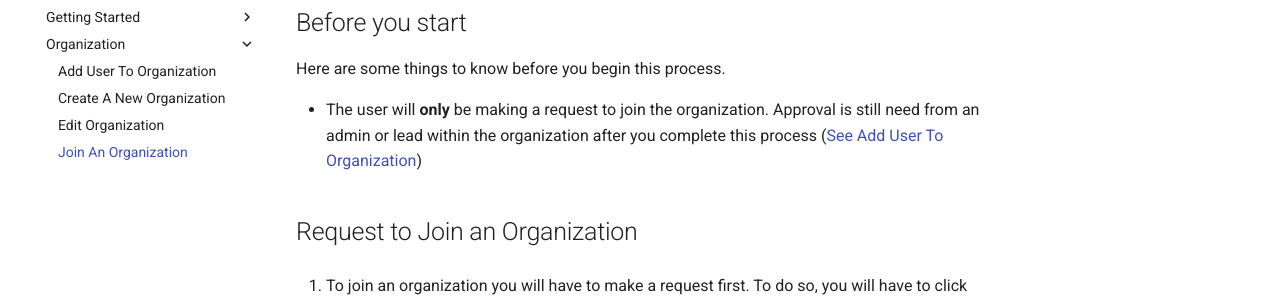
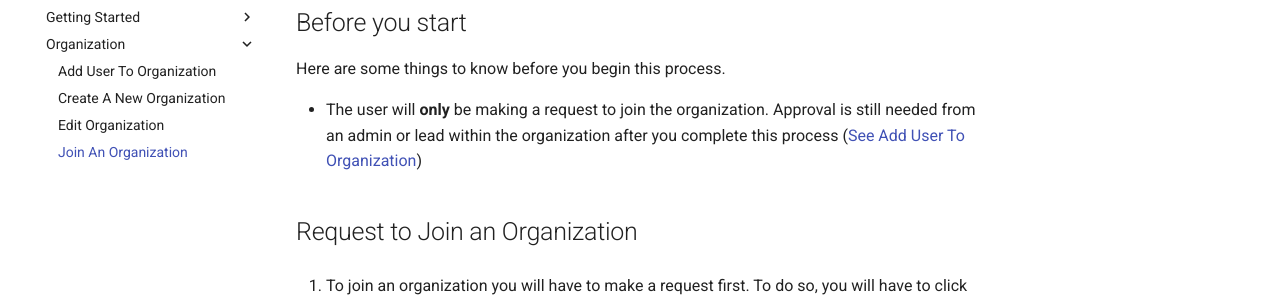
Before and after one commit to ogiovanniruiz/ampDocs, an MkDocs documentation site: the page built from docs/Organization/join-an-organization.md, in a window 1280 px wide and 900 px high. Shown: the part 175-472 px from the top of the window. Built offline with MkDocs 1.6.1 and Material for MkDocs 9.7.7, drawn with Linux system fonts in a browser that asks for light colours.

Commit message:
Update Organization “join-an-organization”

```diff
--- a/docs/Organization/join-an-organization.md
+++ b/docs/Organization/join-an-organization.md
@@ -10,7 +10,7 @@ layout: docs
 
 Here are some things to know before you begin this process.
 
-* The user will **only** be making a request to join the organization. Approval is still need from an admin or lead within the organization after you complete this process ([See Add User To Organization][1])
+* The user will **only** be making a request to join the organization. Approval is still needed from an admin or lead within the organization after you complete this process ([See Add User To Organization][1])
 
 [1]: Organization/add-user-to-organization.md
 
```
